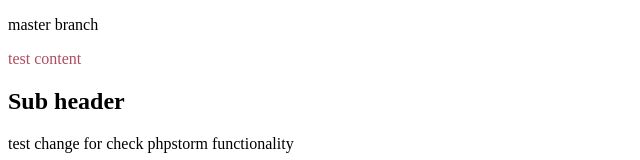
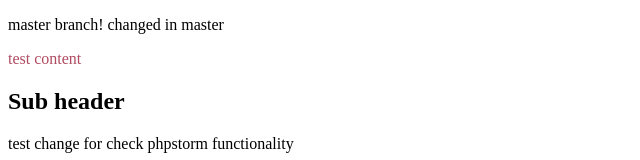
Before and after one commit to shiva522/test, a plain HTML site: page index.html in a window 1280 px wide. Shown: the top 160 px of the page, without its empty margins (0-640 px from the left). Drawn offline with Linux system fonts and the light colour scheme.

Commit message:
test chnage in master

```diff
--- a/index.html
+++ b/index.html
@@ -6,7 +6,7 @@
     <link rel="stylesheet" href="css/style.css">
 </head>
 <body>
-        <p>master branch</p>
+        <p>master branch! changed in master</p>
         <p class="content">test content</p>
         <h2>Sub header </h2>
         <p>test change for check phpstorm functionality</p>
```
